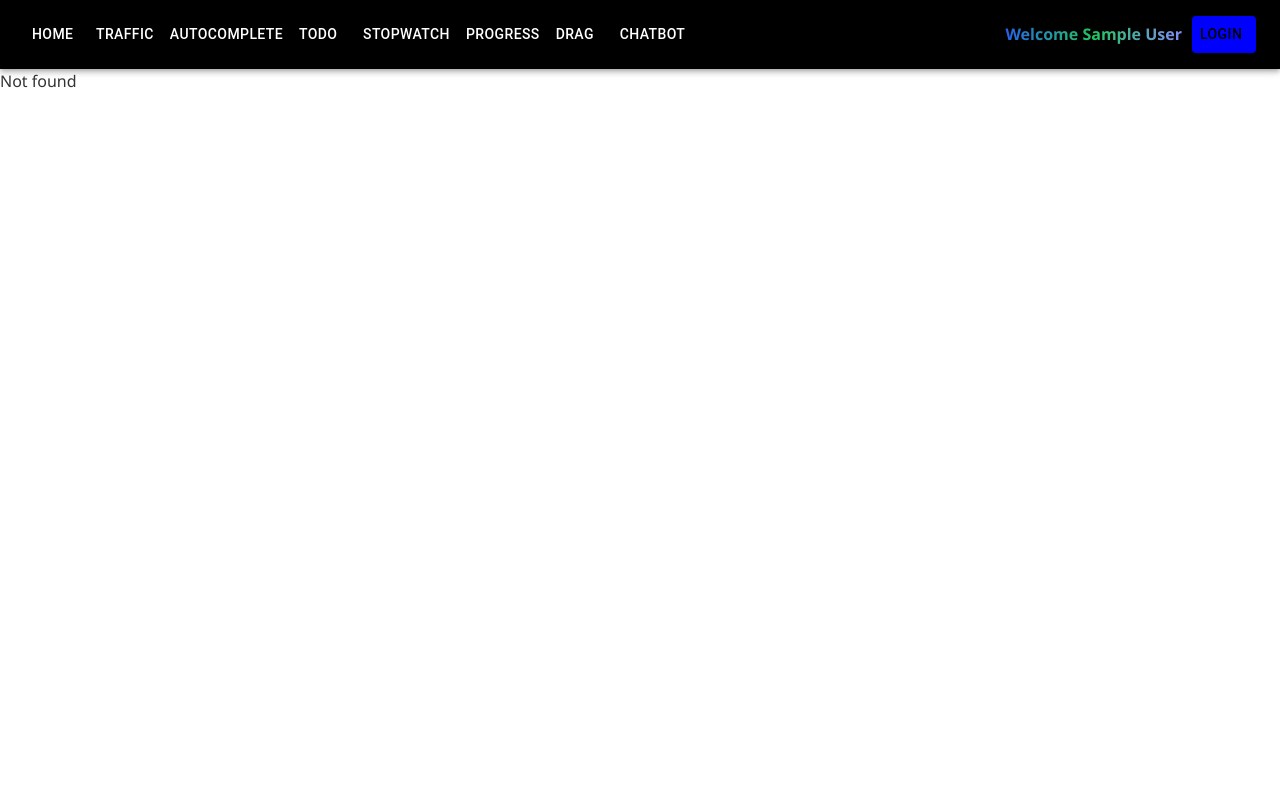
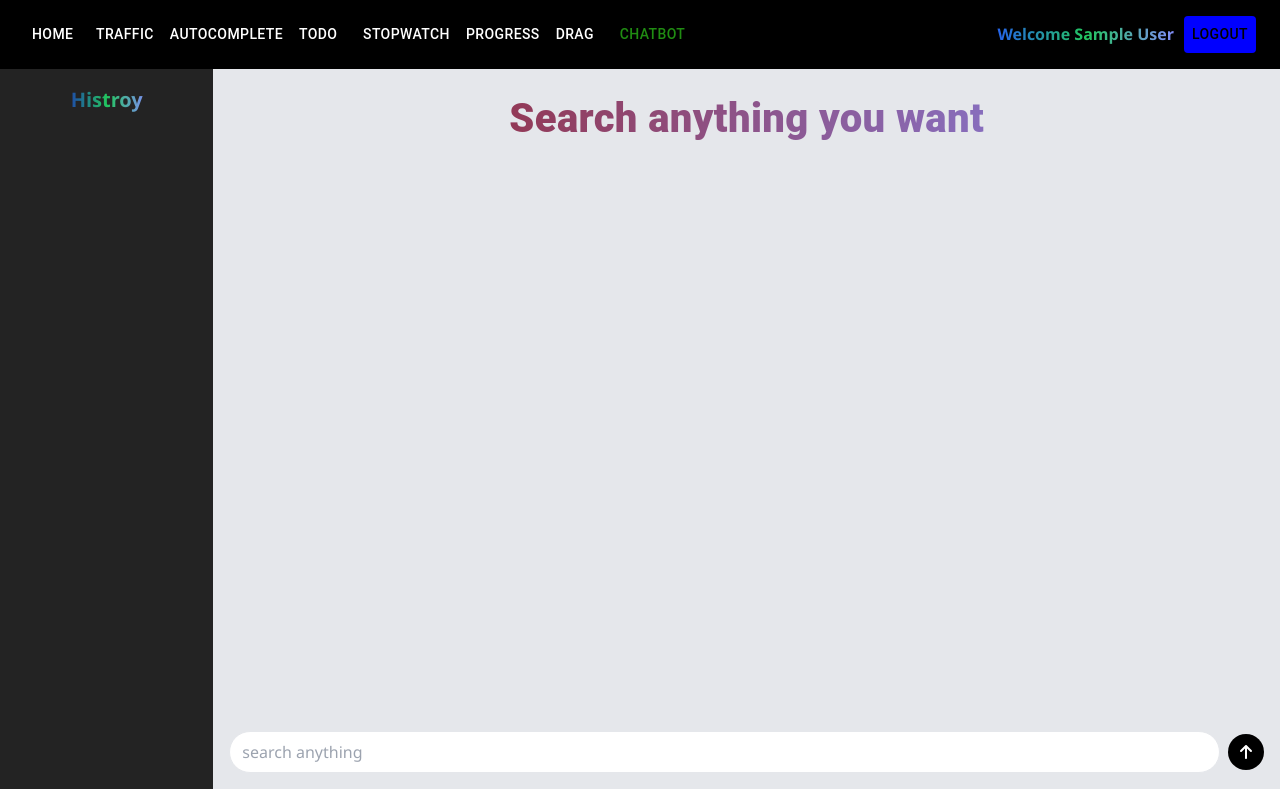
Before and after one commit to Singh-4A/just_see, a React (Vite) app: page /chatbot/1 in a window 1280 px wide. Before the commit this address had no page. Built offline with nearby package versions, Linux system fonts and the light colour scheme; sample sign-in values are in the browser's storage.

Commit message:
minor fixes

```diff
--- a/src/Chatbot/AiChatbot.jsx
+++ b/src/Chatbot/AiChatbot.jsx
@@ -7,6 +7,7 @@ import DeleteIcon from '@mui/icons-material/Delete';
 import Box from '@mui/material/Box'
 import Typography from '@mui/material/Typography'
 import CircularProgress from '@mui/material/CircularProgress'
+import { useParams } from 'react-router-dom'
 
 
 const Chatbot = () => {
@@ -15,6 +16,7 @@ const Chatbot = () => {
     const [apiStatus, setApiStatus] = useState(false)
     const [userTypeValue, setUserTypeValue] = useState("")
     const [historyData, setHistoryData] = useState([])
+    const {id} =useParams()
 
     const bottomRef = useRef(null)
 
--- a/src/main.jsx
+++ b/src/main.jsx
@@ -9,6 +9,7 @@ import { ContextApi } from "./contextapi/contextApi.jsx";
 import { Provider } from "react-redux";
 import store from "./redux/store/store.jsx";
 import DoctorApp from "./doc/doctor.jsx";
+import { BrowserRouter } from "react-router-dom";
 
 // import ErrorBoundary from "./errorBoundary/ErrorBoundary.jsx";
 const ErrorBoundary = React.lazy(() =>
@@ -20,12 +21,14 @@ createRoot(document.getElementById("root")).render(
     <ContextApi>
       <Suspense fallback={<div>Loading...</div>}>
         <ErrorBoundary>
+          <BrowserRouter>
             <SnackbarProvider anchorOrigin={{ vertical: 'top', horizontal: 'center' }} >
               <StrictMode>
                 <App />
                 {/* <DoctorApp/> */}
               </StrictMode>
             </SnackbarProvider>
+          </BrowserRouter>
         </ErrorBoundary>
       </Suspense>
     </ContextApi>
--- a/src/nabvar/Layout.jsx
+++ b/src/nabvar/Layout.jsx
@@ -1,6 +1,8 @@
 import { useContext } from "react";
 import * as React from "react";
-import { Link, Outlet, redirect, Router, useLocation, useParams } from "react-router-dom";
+
+import { Link, NavLink, Outlet, redirect, Router, useLocation, useParams } from "react-router-dom";
+
 import { createContextData } from "../contextapi/contextApi";
 import AppBar from "@mui/material/AppBar";
 import Box from "@mui/material/Box";
@@ -15,11 +17,16 @@ import Tooltip from "@mui/material/Tooltip";
 import MenuItem from "@mui/material/MenuItem";
 import AdbIcon from "@mui/icons-material/Adb";
 import { useNavigate } from "react-router"
+
+
+import "./navbar.css"
+
+
 const Layout = () => {
   const userDataString = localStorage.getItem("userData");
   const userData = JSON.parse(userDataString);
   const router = useLocation()
-  const navigate=useNavigate()
+  const navigate = useNavigate()
   const { darkTheme, darkThemeHandler } = useContext(createContextData);
 
   const [anchorElNav, setAnchorElNav] = React.useState(null);
@@ -69,7 +76,7 @@ const Layout = () => {
   ];
   const settings = [
     {
-      path: !userData ? "Login" : "login",
+      path: !userData ? "Login" : "Logout",
     },
   ];
 
@@ -126,12 +133,12 @@ const Layout = () => {
                       >
                         <Button
                           key={page.path}
-                          component={Link}
+                          component={NavLink}
                           to={`/${page.path}`}
                           sx={{ color: "white", display: "block", backgroundColor: activeLink.includes(page.path) ? 'blue' : '' }}
                           onClick={() => {
-                            setActiveLink((prev) => activeLink.includes(page.path) ? prev.filter((active) => active !== page.path) : [prev, page.path],
-                              handleCloseNavMenu)
+                            setActiveLink((prev) => activeLink.includes(page.path) ? prev.filter((active) => active !== page.path) : [prev, page.path]);
+                            handleCloseNavMenu();
                           }}
                         >
                           {page.label ?? page.path}
@@ -148,7 +155,7 @@ const Layout = () => {
 
                   return <Button
                     key={page.path}
-                    component={Link}
+                    component={NavLink}
                     to={`/${page.path}`}
                     sx={{
                       my: 2, color: "white", display: "block",
@@ -183,7 +190,7 @@ const Layout = () => {
                 <Button
                   onClick={() => logoutUser()}
                   key={page.path}
-                  component={Link}
+                  // component={Link}
                   to={`/${page.path}`}
                   sx={{
                     color: "black", display: "block",
@@ -196,8 +203,10 @@ const Layout = () => {
             </Box>
           </Toolbar>
         </Container>
+
       </AppBar>
       <Outlet />
+
     </>
   );
 };
--- a/src/nabvar/Navbar.jsx
+++ b/src/nabvar/Navbar.jsx
@@ -1,10 +1,5 @@
-import React, { lazy, Suspense } from "react";
-import {
-  BrowserRouter as Router,
-  Route,
-  Routes,
-  BrowserRouter,
-} from "react-router-dom";
+import React, { lazy, Suspense, useEffect } from "react";
+
 import Layout from "./Layout";
 import { ProgressMain } from "../ProgressMain";
 import TrafficLight from "../TrraficLight/TrafficLight";
@@ -12,6 +7,7 @@ import Login from "../Login/login";
 import DragAndDropList from "../draganddrop/drangAndDrop";
 import { AutoComponent } from "../autocomponent/autoComponent";
 import Chatbot from "../Chatbot/AiChatbot";
+import { BrowserRouter, Route, Routes, useNavigate } from "react-router-dom";
 
 const Stopwatch = lazy(() => import("../Stopwatch/Stopwatch"));
 const MainTodo = lazy(() => import("../orgnigim/Todo/MainTodo"));
@@ -25,15 +21,23 @@ function Users() {
 }
 
 export default function Navbar() {
+const navigate = useNavigate()
 
-  ;
+  useEffect(() => {
+    const getData = JSON.parse(localStorage.getItem("userData"))
+    if (getData === null) {
+      navigate("/login")
+    }
+    console.log(getData, "hi")
+  }, [])
+
 
   return (
     <Suspense fallback={<div>Loading...</div>}>
-      <BrowserRouter>
+
         <Routes>
-          <Route path="/" element={<Layout />}>
-            <Route index element={<Home  />} />
+          <Route path="/" element={<Layout />} >
+            <Route index element={<Login />} />
             <Route path="/home" element={<Home />} />
             <Route path="/login" element={<Login />} />
             <Route path="/traffic" element={<TrafficLight />} />
@@ -42,11 +46,11 @@ export default function Navbar() {
             <Route path="/stopwatch" element={<Stopwatch />} />
             <Route path="/todo" element={<MainTodo />} />
             <Route path="/drag" element={<DragAndDropList />} />
-            <Route path="/chatbot" element={<Chatbot />} />
+            <Route path="/chatbot/:id" element={<Chatbot />} />
             <Route path="*" element={<Users />} />
           </Route>
         </Routes>
-      </BrowserRouter>
+
     </Suspense>
   );
 }
--- /dev/null
+++ b/src/nabvar/navbar.css
@@ -0,0 +1,9 @@
+a.active {
+  color: rgb(32, 140, 18);
+}
+a.pending {
+  color: blue;
+}
+a.transitioning {
+  view-transition-name: my-transition;
+}
```
Lines whose indentation alone changed are shown as unchanged.
